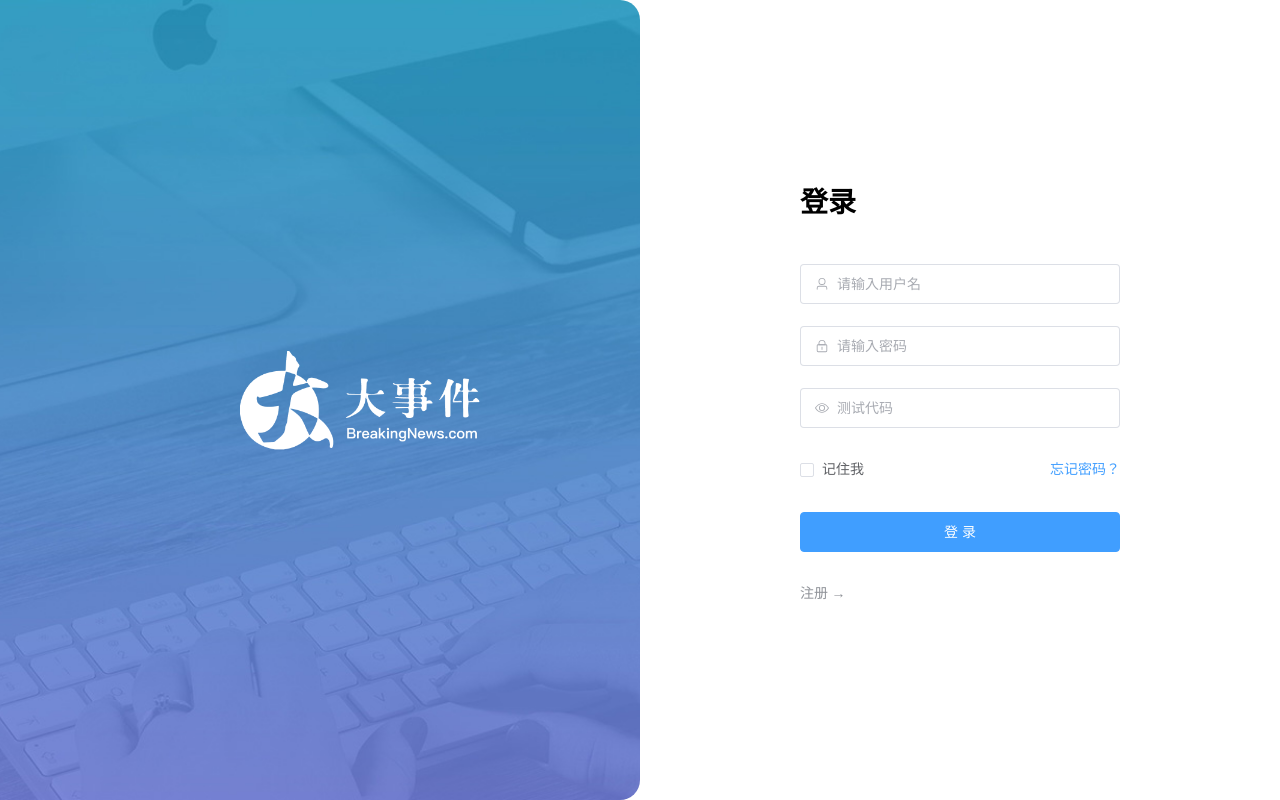
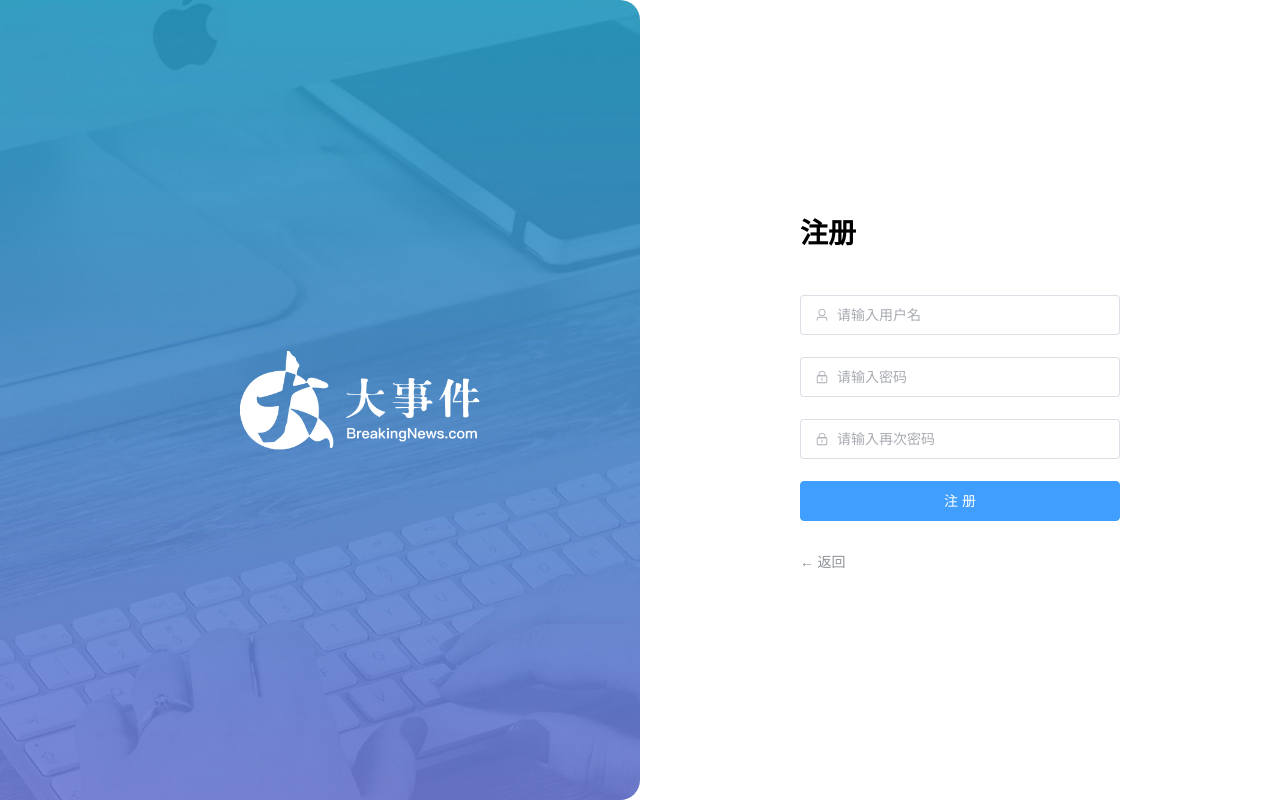
Before and after one commit to mikasannnn/vue3-big-event-admin, a Vue app: page /login in a window 1280 px wide. Built offline with nearby package versions, Linux system fonts and the light colour scheme.

Commit message:
登录注册-表单校验

```diff
--- a/src/views/login/loginPage.vue
+++ b/src/views/login/loginPage.vue
@@ -1,11 +1,53 @@
 <script setup>
 import { User, Lock ,View} from '@element-plus/icons-vue'
 import { ref } from 'vue'
-const isRegister = ref(false)
+const isRegister = ref(true)
+// 整个的用于提交的form数据对象
+const formModel = ref({
+  username:'',
+  password:'',
+  repassword:''
+})
+// 整个表单的校验规则
+// 1. 非空校验 required: true  message消息提示，trigger触发校验的时机 blur change
+// 2. 长度校验 min:xx max:xx
+// 3. 正则校验 pattern: 正则规则    \S 非空字符
+// 4. 自定义校验 => 自己写逻辑校验 (函数校验)
+//    validator: (rule, value, callback)
+//    (1) rule  当前校验规则相关的信息
+//    (2) value 所校验的表单元素目前的表单值
+//    (3) callback 无论是成功还是失败，都需要 callback 回调
+//          - callback() 校验成功
+//          - callback(new Error(错误信息)) 校验校验失败
+const rules = {
+  username:[
+    { required:true, message:  '请输入用户名', trigger: 'blur' },
+    { min: 5, max: 10, message: '用户名必须在5到10个字符之间', trigger: 'blur' }
+  ],
+  password:[
+    { required:true, message:  '请输入密码', trigger: 'blur' },
+    { pattern: /^\S{6,15}$/,message:'密码必须是6-15位的非空字符', trigger: 'blur'}
+  ],
+  repassword:[
+    { required:true, message:  '请再次输入密码', trigger: 'blur' },
+    { pattern: /^\S{6,15}$/,message:'密码必须是6-15位的非空字符', trigger: 'blur'},
+    { validator:(rule, value, callback) => {
+        // 判断 value 和 当前form 中收集的 password 是否一致
+        if (value !== formModel.value.password) {
+          callback(new Error('两次输入的密码不一致'))
+        } else {
+          callback() // 校验成功，也需要callback
+        }
+      }, trigger: 'blur'
+    }
+  ]
+}
 </script>
 
 <template>
-  <!-- el-row 表示一行，一行分成24份
+  <!--
+    1.结构相关
+        el-row 表示一行，一行分成24份
         el-col 表示一列
         (1) :span="12"  代表在一行中占12份 (50%)
         (1) :span="12"  代表在一行中占6份 (25%)
@@ -13,27 +55,35 @@ const isRegister = ref(false)
 
         el-from 整个表单组件
         el-form-item 表单的一行 （一个表单域）
-        el-input 表单元素（输入框）-->
+        el-input 表单元素（输入框）
+    2.校验相关
+      (1) el-form => :model="ruleForm" 绑定的是整个from的数据对象  { xxx, xxx, xxx}
+      (2) el-form => :rules="rules"    绑定的是整个rules规则对象   { xxx, xxx, xxx}
+      (3) 表单元素 => v-model="ruleForm.xxx" 给表单元素，绑定form的子属性
+      (4) el-form-item => prop配置生效的是哪个校验规则 (和rules中的字段要对应)
+        -->
   <el-row class="login-page">
     <el-col :span="12" class="bg"></el-col>
     <el-col :span="6" :offset="3" class="form">
       <!-- 注册相关表单 -->
-      <el-form ref="form" size="large" autocomplete="off" v-if="isRegister">
+      <el-form :model="formModel" :rules="rules" ref="form" size="large" autocomplete="off" v-if="isRegister">
         <el-form-item>
           <h1>注册</h1>
         </el-form-item>
-        <el-form-item>
-          <el-input :prefix-icon="User" placeholder="请输入用户名"></el-input>
+        <el-form-item prop="username">
+          <el-input v-model="formModel.username" :prefix-icon="User" placeholder="请输入用户名"></el-input>
         </el-form-item>
-        <el-form-item>
+        <el-form-item prop="password">
           <el-input
+            v-model="formModel.password"
             :prefix-icon="Lock"
             type="password"
             placeholder="请输入密码"
           ></el-input>
         </el-form-item>
-        <el-form-item>
+        <el-form-item prop="repassword">
           <el-input
+            v-model="formModel.repassword"
             :prefix-icon="Lock"
             type="password"
             placeholder="请输入再次密码"
```
